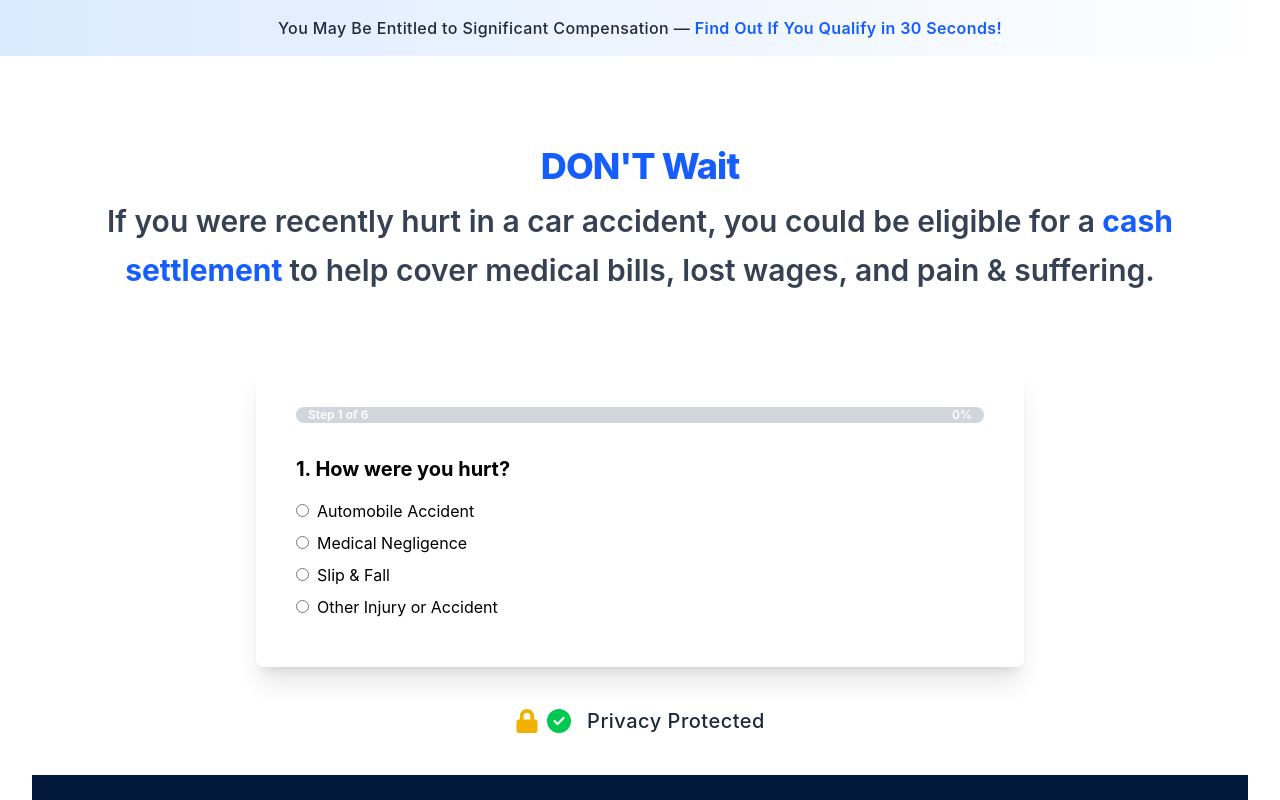
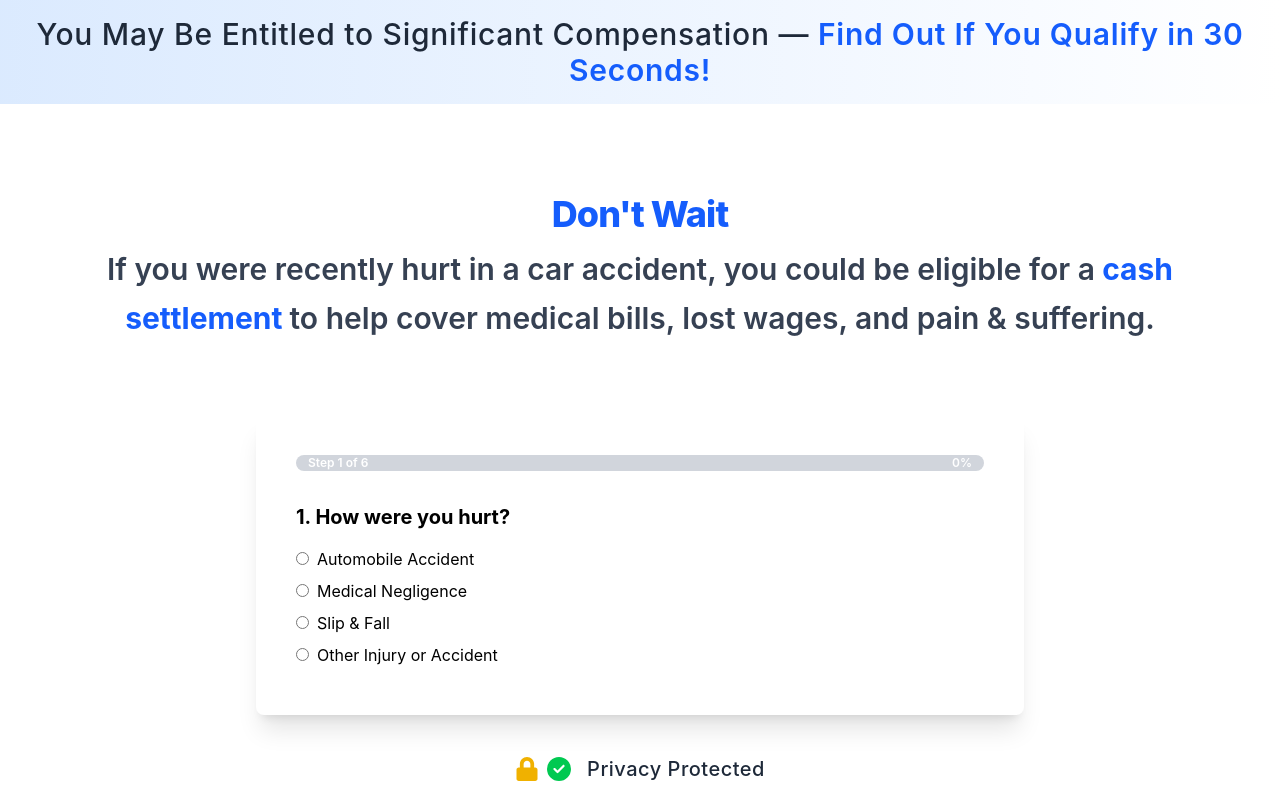
Before and after one commit to Waqas-Gujjar/PeaceTacker, a React app: page / in a window 1280 px wide. Shown: the top 800 px of the page. Built offline with nearby package versions, Linux system fonts and the light colour scheme; the HTML template or start-up script is replaced by a standard one.

Commit message:
Fix text casing in Main component and adjust font size in NavBar for better readability

```diff
--- a/src/components/Main.jsx
+++ b/src/components/Main.jsx
@@ -12,7 +12,7 @@ const Main = () => {
         {/* Header Text */}
         <div className="text-center px-2 sm:px-6 md:px-10 py-8">
           <h1 className="text-3xl sm:text-3xl md:text-4xl font-extrabold text-gray-900 leading-tight tracking-tight mb-2  ">
-            <span className="text-blue-600">DON'T Wait</span>
+            <span className="text-blue-600">Don't Wait</span>
           </h1>
           <p className="text-lg sm:text-2xl md:text-3xl text-gray-700 font-semibold leading-relaxed">
             If you were recently hurt in a car accident, you could be eligible for a
--- a/src/components/NavBar.jsx
+++ b/src/components/NavBar.jsx
@@ -6,7 +6,7 @@ const NavBar = () => {
   return (
     <>
       <div className="bg-gradient-to-r from-blue-100 to-white p-4 shadow-md">
-        <div className="text-center text-sm md:text-base text-gray-800 font-medium tracking-wide">
+        <div className="text-center  md:text-3xl text-gray-800 font-medium tracking-wide">
           You May Be Entitled to Significant Compensation — <span className="text-blue-600 font-semibold">Find Out If You Qualify in 30 Seconds!</span>
         </div>
       </div>
```
